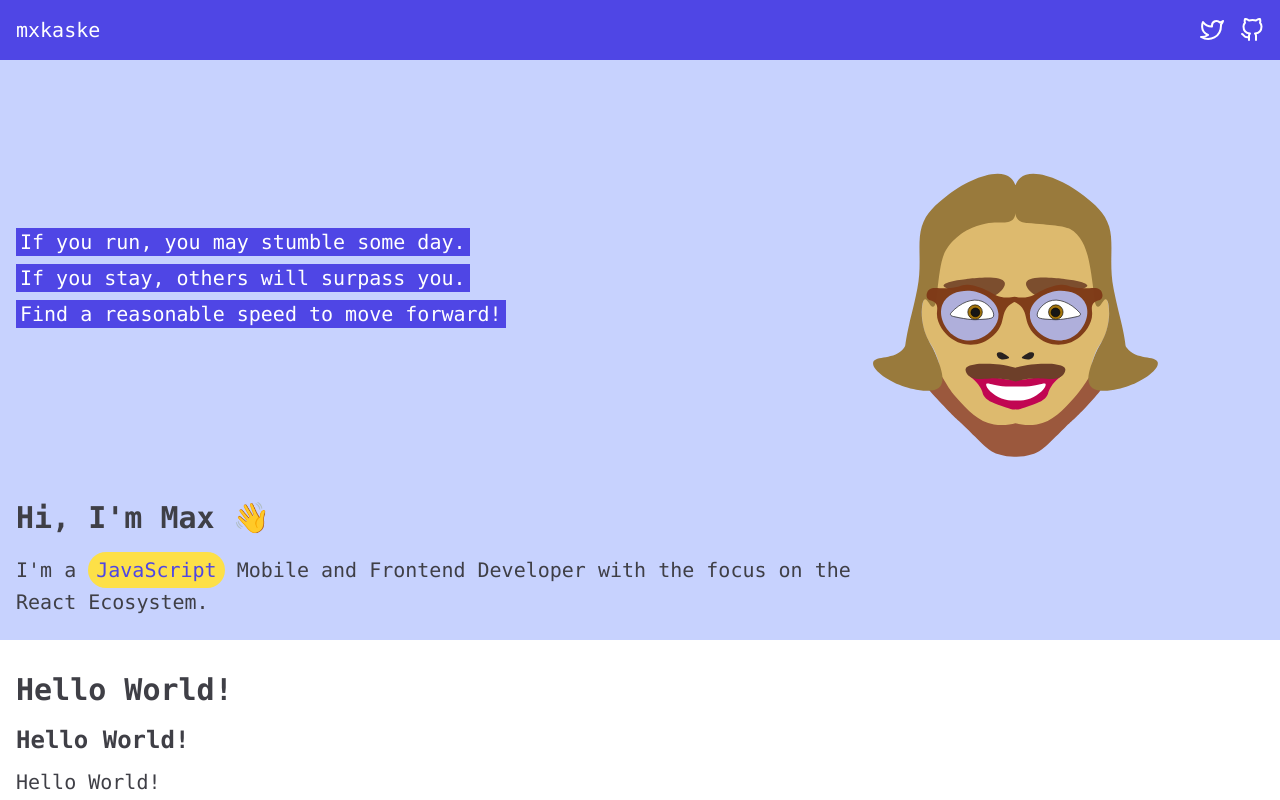
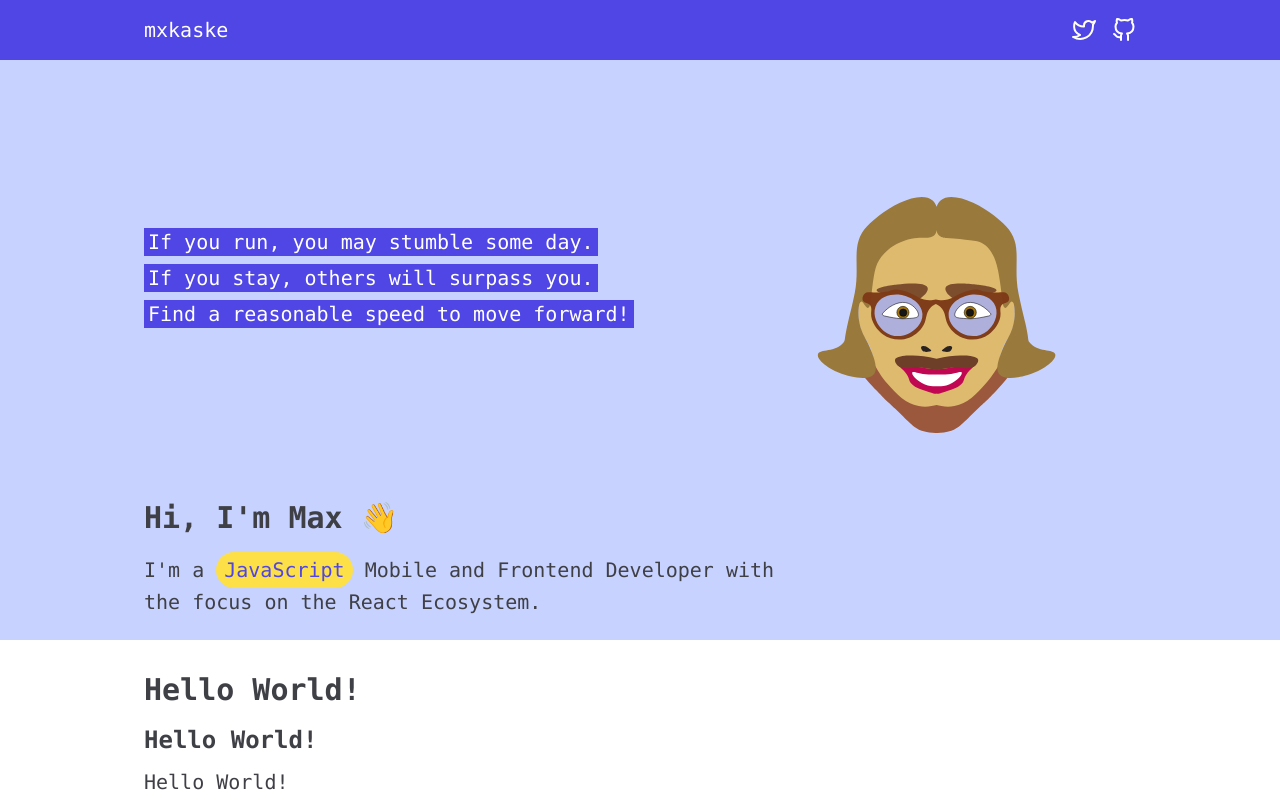
Before and after one commit to mxkaske/next-mxkaske, a Next.js app: page / in a window 1280 px wide. Shown: the top 800 px of the page. Built offline with nearby package versions, Linux system fonts and the light colour scheme.

Commit message:
:art: add css config

```diff
--- a/styles/globals.css
+++ b/styles/globals.css
@@ -12,11 +12,17 @@
   h3 {
     @apply text-xl font-mono text-black mb-2 font-medium;
   }
+  h4 {
+    @apply text-lg font-mono text-black mb-1 font-medium;
+  }
   p {
     @apply font-mono text-black mb-1;
   }
   button {
     @apply font-mono text-primary-600 hover:text-primary-700;
+  }
+  a {
+    @apply font-mono text-primary-600 underline hover:text-primary-600 hover:no-underline cursor-pointer;
   }
 }
 
@@ -25,6 +31,6 @@
     @apply py-2 px-4 bg-primary-600 text-white font-semibold rounded-full shadow-md hover:bg-primary-700 hover:text-white;
   }
   .btn-secondary {
-    @apply py-2 px-4 bg-secondary-600 text-primary-600 font-semibold rounded-full shadow-md hover:bg-secondary-700 hover:text-primary-600;
+    @apply py-2 px-4 bg-secondary-300 text-primary-600 font-semibold rounded-full shadow-md hover:bg-secondary-400 hover:text-primary-600;
   }
 }
--- a/tailwind.config.js
+++ b/tailwind.config.js
@@ -10,6 +10,17 @@ module.exports = {
       neutral: colors.gray,
       white: colors.white,
       black: colors.gray[700],
+      danger: colors.red,
+    },
+    container: {
+      center: true,
+      screens: {
+        sm: "640px",
+        md: "768px",
+        lg: "1024px",
+        xl: "1024px",
+        "2xl": "1024px",
+      },
     },
     extend: {
       height: {
@@ -24,7 +35,9 @@ module.exports = {
     },
   },
   variants: {
-    extend: {},
+    extend: {
+      margin: ["last"],
+    },
   },
   plugins: [],
 };
```
